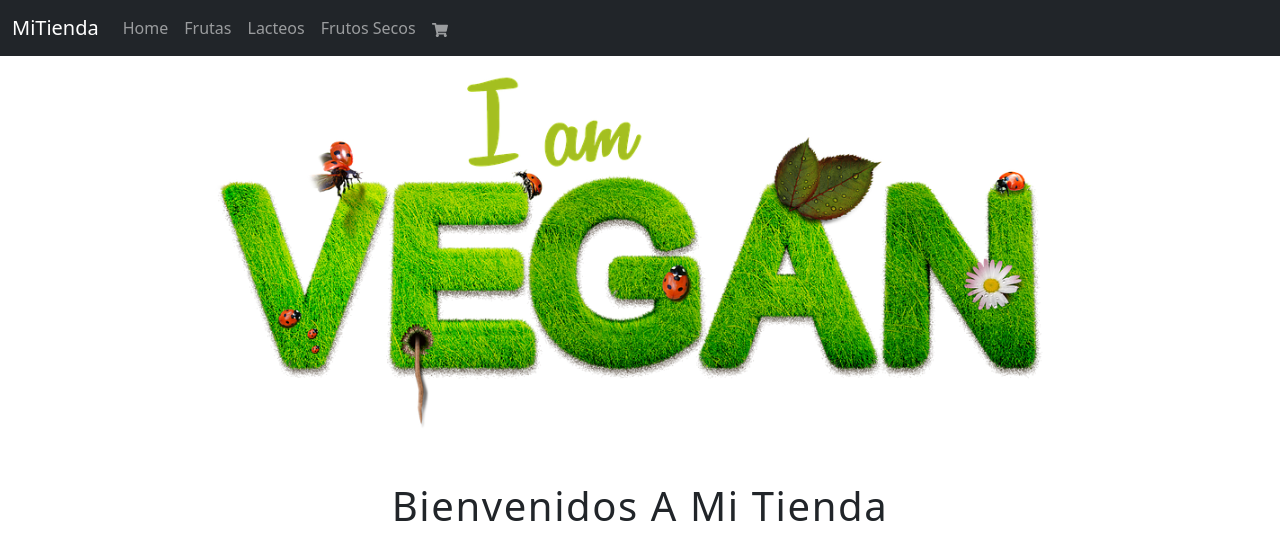
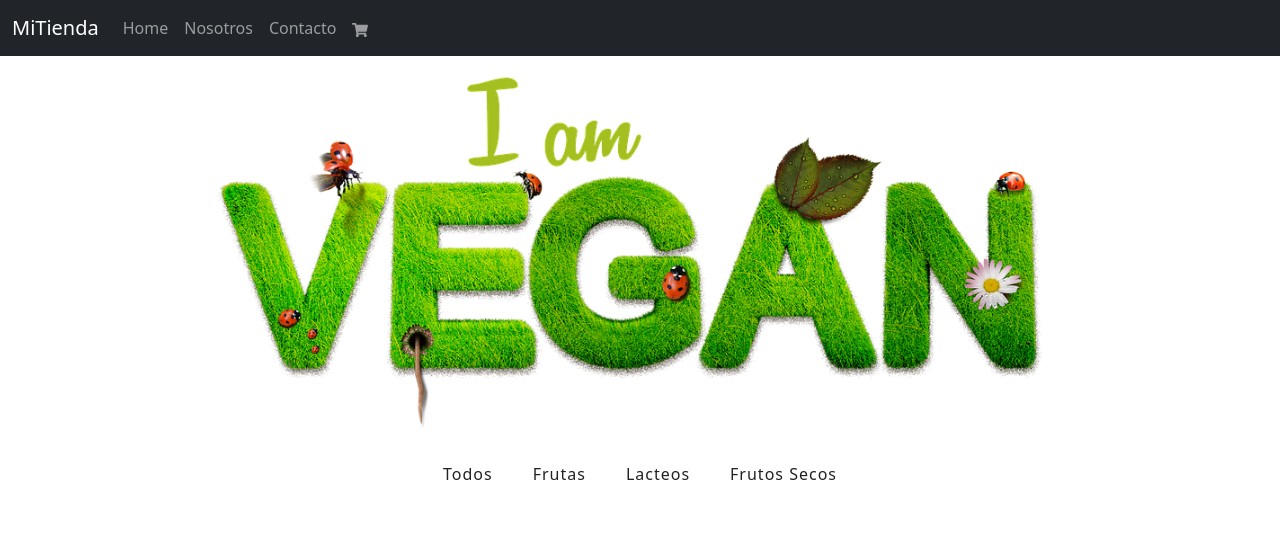
Before and after one commit to Micata03/camada16985, a React (Create React App) app: page / in a window 1280 px wide. Shown: the top 554 px of the page. Built offline with nearby package versions, Linux system fonts and the light colour scheme; grey boxes are pictures that could not be loaded.

Commit message:
primera entrega proyecto

```diff
--- a/src/Componentes/ItemList/ItemList.js
+++ b/src/Componentes/ItemList/ItemList.js
@@ -3,10 +3,18 @@ import Item from '../Item/Item'
 import Loading from '../Loading'
 
 
+
+
+
+
 function ItemList({productos, id}) {
+
+
 
     const [loading, setLoading] = useState(true)
     const [producto, setProducto] = useState([])
+
+
 
      useEffect(() =>{
         setTimeout(() =>{
@@ -16,15 +24,21 @@ function ItemList({productos, id}) {
 
         if(!id){
                 setProducto(productos)
+
             }
             else{
                 setProducto(productos.filter(prod=>prod.category === id))
             }
 
+
+
+
      }, [id])
 
 
     return (
+        <section>
+
         <div className="section-center">
 
             {loading? <Loading/> : producto.map (producto => <Item key={producto.id} producto ={producto}/> )}
@@ -33,6 +47,7 @@ function ItemList({productos, id}) {
 
 
         </div>
+        </section>
     )
 }
 
--- a/src/Componentes/ItemListContainer/ItemListContainer.js
+++ b/src/Componentes/ItemListContainer/ItemListContainer.js
@@ -1,22 +1,41 @@
 import React from 'react'
 import {useParams} from 'react-router-dom'
 import ItemList from '../ItemList/ItemList';
+import { Link } from 'react-router-dom';
+import productos from '../../data';
 
 
-import productos from '../../data';
+const allCategories = [...new Set(productos.map(item =>item.category))];
 
 
 export default function ItemListContainer({greetings}) {
     const {catId} = useParams();
 
+
+
+
+
     return (
-        <div >
+        <section >
             <article className="hero-image">
 
             </article>
-            <h1 className="hero-text">{greetings}</h1>
+            <div className="btn-container">
+            <Link to="productos/" className="filter-btn">Todos</Link>
+
+       {allCategories.map((item)=>{
+         return (
+          <Link to={`/productos/${item}`} className="filter-btn">{item}</Link>
+        )
+       })}
+
+
+
+
+      </div>
+
             <ItemList productos ={productos} id={catId}/>
 
-        </div>
+        </section>
     )
 }
--- a/src/Componentes/NavBar.js
+++ b/src/Componentes/NavBar.js
@@ -1,6 +1,9 @@
 import React from 'react'
 import CartWidget from './CartWidget/CartWidget'
 import {Link} from 'react-router-dom'
+
+
+
 
 function NavBar() {
     return (
@@ -16,17 +19,14 @@ function NavBar() {
       <li className="nav-item">
           <Link to="/" className="nav-link">Home</Link>
         </li>
-
         <li className="nav-item">
-          <Link to="productos/frutas" className="nav-link">Frutas</Link>
+          <Link to="/" className="nav-link">Nosotros</Link>
         </li>
         <li className="nav-item">
-        <Link to="productos/lacteos" className="nav-link">Lacteos</Link>
+          <Link to="/" className="nav-link">Contacto</Link>
         </li>
-        <li className="nav-item">
-        <Link to="productos/frutossecos" className="nav-link">Frutos Secos</Link>
-        </li>
-        <li className="nav-item" className="nav-link"><CartWidget/></li>
+
+       <li className="nav-item" className="nav-link"><CartWidget/></li>
 
 
 
--- a/src/data.js
+++ b/src/data.js
@@ -67,7 +67,7 @@ const productos = [
     {
         id: 8,
         name: 'Almendras',
-        category : 'frutossecos',
+        category : 'frutos secos',
         price : 38.99,
         img: 'https://cdn.pixabay.com/photo/2016/10/25/12/56/almonds-1768792_960_720.jpg',
         desc: `Almendras tostadas 500gr`,
@@ -76,7 +76,7 @@ const productos = [
     {
         id: 9,
         name: 'Nueces',
-        category : 'frutossecos',
+        category : 'frutos secos',
         price : 28.99,
         img: 'https://cdn.pixabay.com/photo/2014/12/01/16/30/walnuts-552975_960_720.jpg',
         desc: `Nueces con cascara 500gr`,
@@ -85,7 +85,7 @@ const productos = [
     {
         id: 10,
         name: 'Avellanas',
-        category : 'frutossecos',
+        category : 'frutos secos',
         price : 48.99,
         img: 'https://cdn.pixabay.com/photo/2016/10/01/14/00/hazelnuts-1707601_960_720.jpg',
         desc: `Avellanas tostadas 500gr`,
--- a/src/index.css
+++ b/src/index.css
@@ -397,3 +397,31 @@ Menu
     height: 5em;
   }
 }
+
+.nav-link{
+  text-transform: capitalize;
+}
+
+.btn-container {
+  margin-bottom: 4rem;
+  display: flex;
+  justify-content: center;
+}
+.filter-btn {
+  background: transparent;
+  border-color: transparent;
+  font-size: 1rem;
+  text-transform: capitalize;
+  text-decoration: none;
+  margin: 0 0.5rem;
+  letter-spacing: 1px;
+  padding: 0.375rem 0.75rem;
+  color: var(--clr-black);
+  cursor: pointer;
+  transition: var(--transition);
+  border-radius: var(--radius);
+}
+.filter-btn:hover {
+  background: var(--clr-black);
+  color: var(--clr-grey-10);
+}
```
